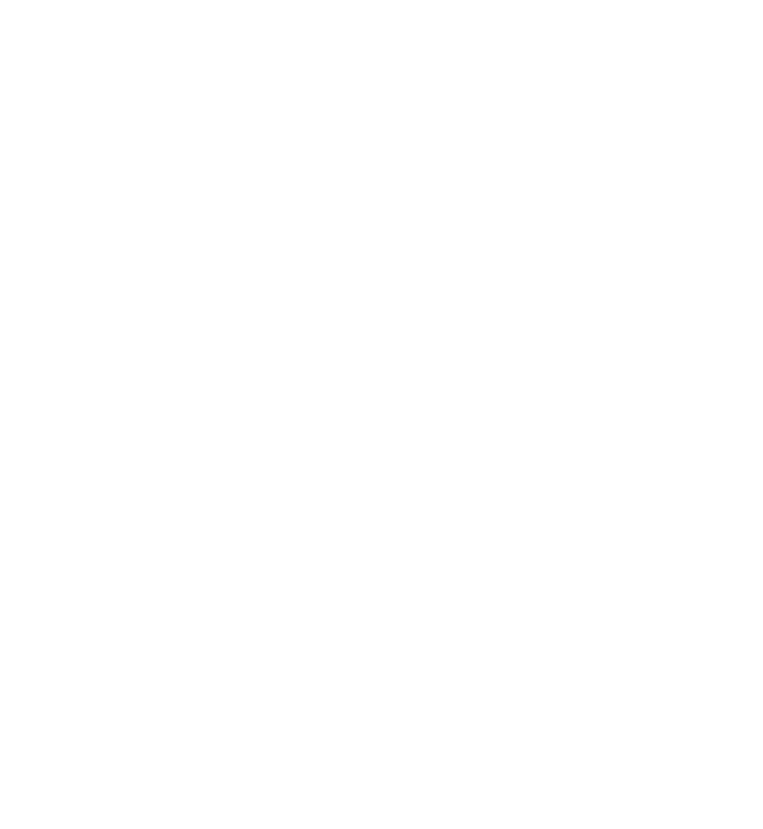
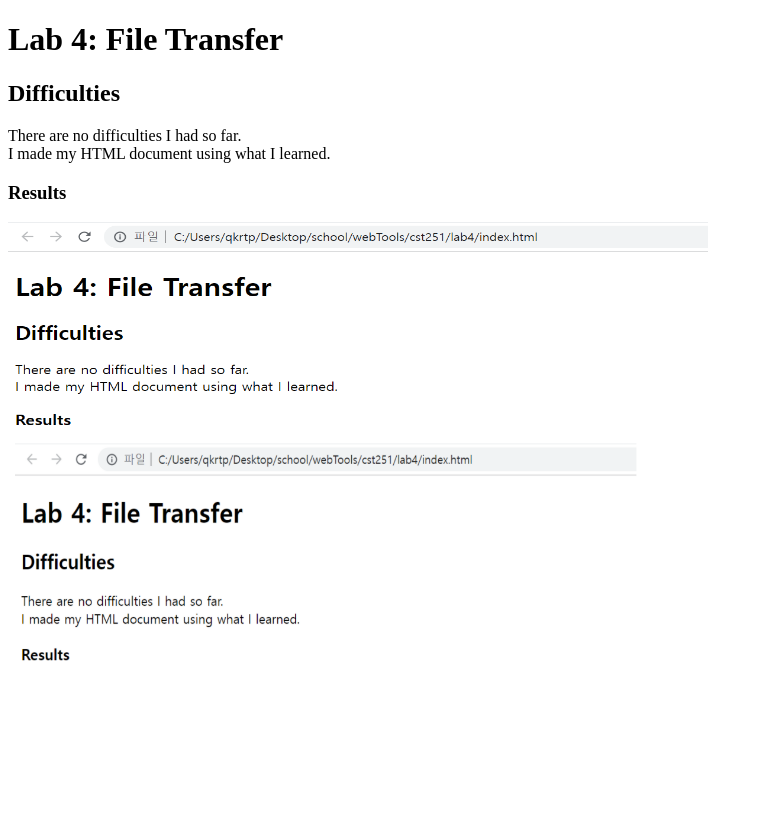
Before and after one commit to AOBANG/cst251, a plain HTML site: page lab4/index.html in a window 1280 px wide. Shown: the whole page, without its empty margins (0-763 px from the left). Before the commit the page ends 800 px from the top, so only its background shows below. Drawn offline with Linux system fonts and the light colour scheme.

Commit message:
modify lab4

```diff
--- a/lab4/index.html
+++ b/lab4/index.html
@@ -1,11 +1,22 @@
 <!DOCTYPE html>
 <html>
 <head>
-	<title>Lab X - Subject/Topic</title>
+	<title>Lab 4 - File Transfer/Task1</title>
 	<link rel="stylesheet" type="text/css" href="../css/site.css">
 	<link rel="stylesheet" type="text/css" href="css/lab.css">
 </head>
 <body>
+	<div id = "subject">
+		<h1>Lab 4: File Transfer</h1>
+
+	<div id = "difficulties">
+		<h2>Difficulties</h2>
+		<p>There are no difficulties I had so far.<br>
+			 I made my HTML document using what I learned.</p>
+
+	<div id = "results">
+		<h3>Results</h3>
+		<img src="images/task1.png" alt="task1" style="width:700px;height:600px;"/>
 
 </body>
 </html>
```
Also changed, not shown: lab4/images/task1.png (added), lab4/images/task1result.png (added), lab4/images/task2result.png (added), lab4/images/task4_1.png (added).
